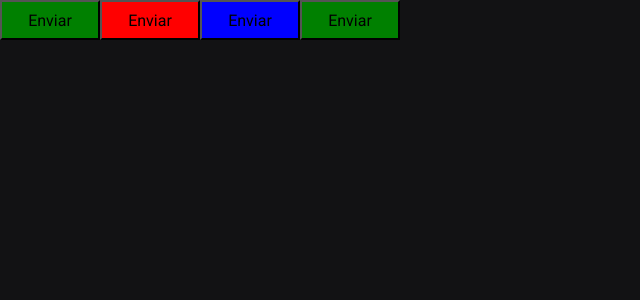
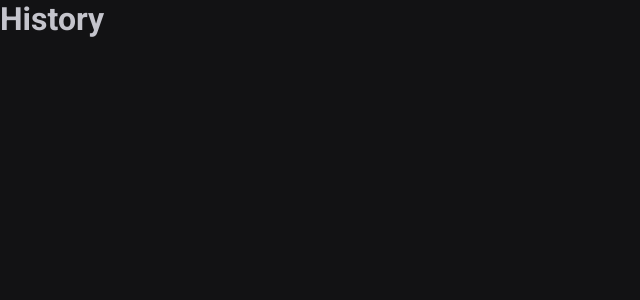
Before and after one commit to ramirlm/rect-pomodoro, a React (Vite) app: page /history in a window 1280 px wide. Shown: the top 300 px of the page, without its empty margins (0-640 px from the left). Built offline with nearby package versions, Linux system fonts and the light colour scheme.

Commit message:
Creating and adding router to the app

```diff
--- a/src/App.tsx
+++ b/src/App.tsx
@@ -1,5 +1,6 @@
+import { BrowserRouter } from 'react-router-dom'
 import { ThemeProvider } from 'styled-components'
-import { Button } from './components/Button'
+import { Router } from './components/Router'
 
 import { defaultTheme } from './styles/themes/default'
 import { GlobalStyle } from './styles/themes/global'
@@ -7,10 +8,9 @@
 export function App() {
   return (
     <ThemeProvider theme={defaultTheme}>
-      <Button variant="success" />
-      <Button variant="danger" />
-      <Button variant="info" />
-      <Button variant="success" />
+      <BrowserRouter>
+        <Router />
+      </BrowserRouter>
       <GlobalStyle />
     </ThemeProvider>
   )
--- /dev/null
+++ b/src/components/Router.tsx
@@ -0,0 +1,12 @@
+import { Route, Routes } from 'react-router-dom'
+import { History } from '../pages/History'
+import { Home } from '../pages/Home'
+
+export function Router() {
+  return (
+    <Routes>
+      <Route path="/" element={<Home />} />
+      <Route path="/history" element={<History />} />
+    </Routes>
+  )
+}
--- /dev/null
+++ b/src/pages/History.tsx
@@ -0,0 +1,3 @@
+export function History() {
+  return <h1>History</h1>
+}
--- /dev/null
+++ b/src/pages/Home.tsx
@@ -0,0 +1,3 @@
+export function Home() {
+  return <h1>Home</h1>
+}
```
